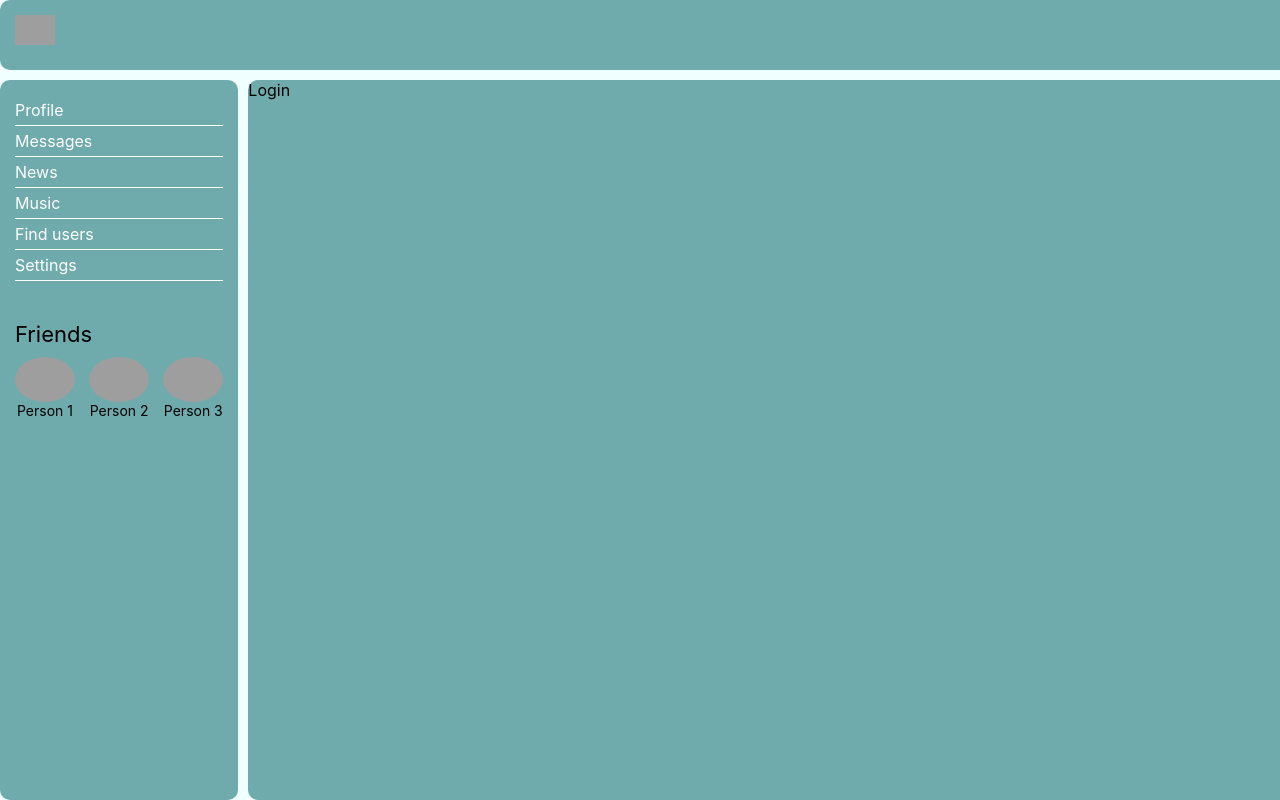
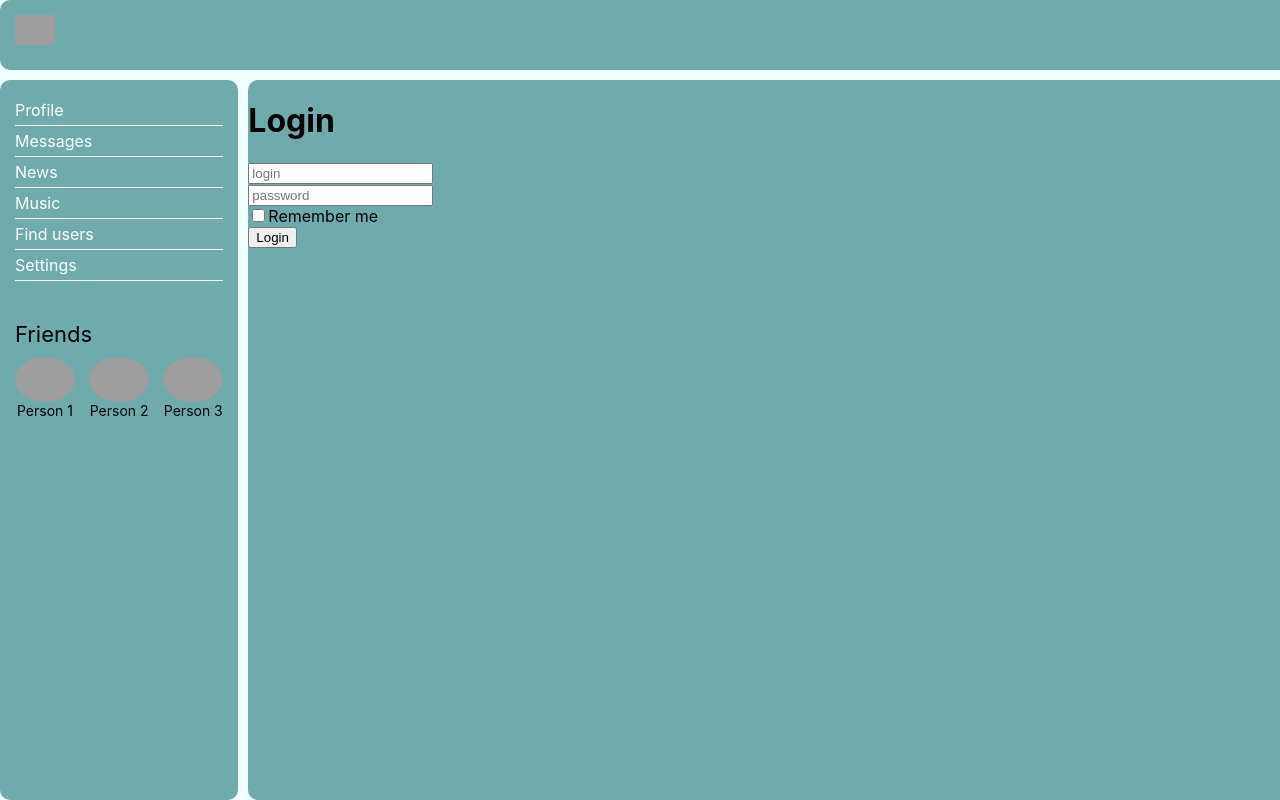
Before and after one commit to karabass92/React.Js-course, a React (Create React App) app: page /login in a window 1280 px wide. Shown: the top 800 px of the page. Built offline with nearby package versions, Linux system fonts and the light colour scheme; no server answers; grey boxes are pictures that could not be loaded.

Commit message:
redux-form

```diff
--- a/package.json
+++ b/package.json
@@ -13,6 +13,7 @@
     "react-router-dom": "^6.7.0",
     "react-scripts": "5.0.1",
     "redux": "^4.2.1",
+    "redux-form": "^8.3.9",
     "redux-thunk": "^2.4.2",
     "web-vitals": "^2.1.4"
   },
--- a/src/components/Login/Login.jsx
+++ b/src/components/Login/Login.jsx
@@ -1,10 +1,16 @@
 import React from "react";
+import LoginForm from "./LoginForm/LoginForm";
 
 
 const Login = () => {
+    const onSubmit = (formData) => {
+        console.log(formData);
+    };
+
     return (
         <div>
-            Login
+            <h1>Login</h1>
+            <LoginForm onSubmit={onSubmit}/>
         </div>
     );
 };
--- /dev/null
+++ b/src/components/Login/LoginForm/LoginForm.jsx
@@ -0,0 +1,30 @@
+import React from "react";
+import { Field, reduxForm } from "redux-form";
+
+
+const LoginForm = (props) => {
+    return (
+        <form onSubmit={props.handleSubmit}>
+            <div>
+                <Field name="login" placeholder={'login'} component={'input'} />
+            </div>
+            <div>
+                <Field name="password" placeholder={'password'} component={'input'} />
+            </div>
+            <div>
+                <Field name="remeberMe" component={'input'} type={'checkbox'} />Remember me
+            </div>
+            <div>
+                <button type={'submit'}>Login</button>
+            </div>
+        </form>
+    );
+};
+
+
+const LoginReduxForm = reduxForm({
+    form: 'contact'
+  })(LoginForm)
+
+
+export default LoginReduxForm;
--- a/src/redux/redux-store.js
+++ b/src/redux/redux-store.js
@@ -5,6 +5,7 @@ import sideBarReducer from "./sideBarReducer";
 import usersReducer from "./usersReducer";
 import authReducer from "./authReducer";
 import thunkMiddleWare from "redux-thunk"
+import {reducer as formReducer} from "redux-form";
 
 
 let reducers = combineReducers({
@@ -12,7 +13,8 @@ let reducers = combineReducers({
     dialogsPage: dialogsReducer,
     sideBar: sideBarReducer,
     usersPage: usersReducer,
-    auth: authReducer
+    auth: authReducer,
+    form: formReducer
 });
 
 let store = legacy_createStore(reducers, applyMiddleware(thunkMiddleWare));
```
Also changed, not shown: 1 other file (tests, documents, lock files or other folders).
